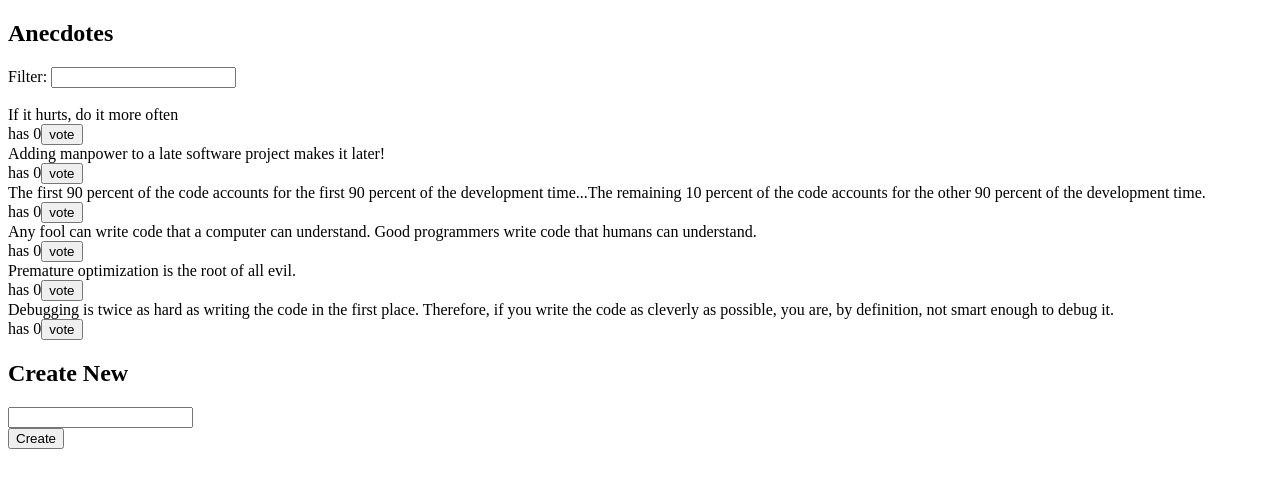
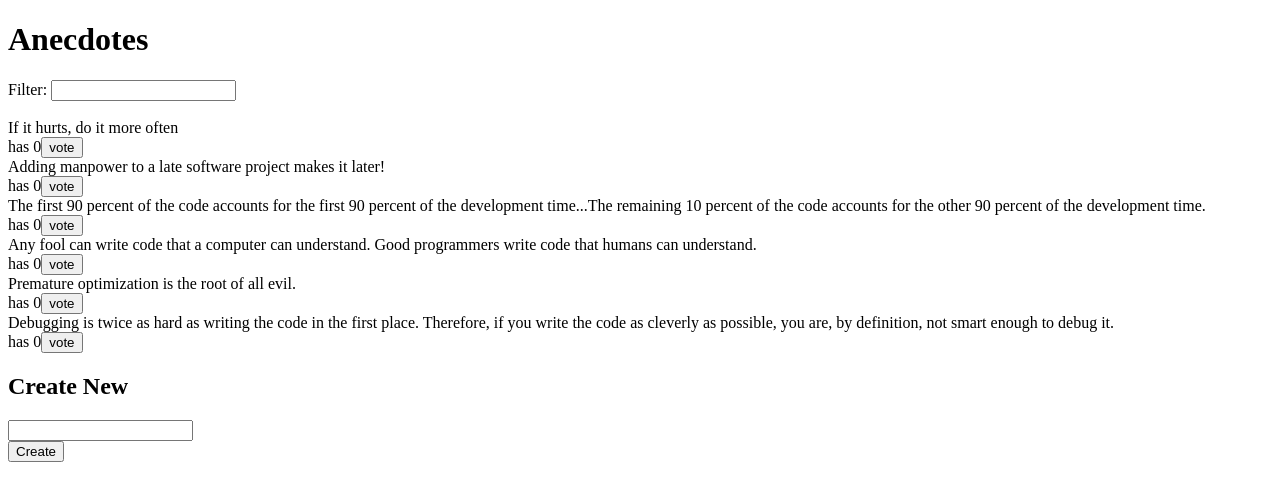
Before and after one commit to jloai009/Anecdotes-App, a React (Create React App) app: page / in a window 1280 px wide. Shown: the top 500 px of the page. Built offline with nearby package versions, Linux system fonts and the light colour scheme; the HTML template or start-up script is replaced by a standard one.

Commit message:
Main heading h2 => h1

```diff
--- a/src/App.js
+++ b/src/App.js
@@ -7,7 +7,7 @@ import AnecdoteList from './components/AnecdoteList'
 const App = () => {
   return (
     <div>
-      <h2>Anecdotes</h2>
+      <h1>Anecdotes</h1>
       <Filter />
       <Notification />
       <AnecdoteList />
```
